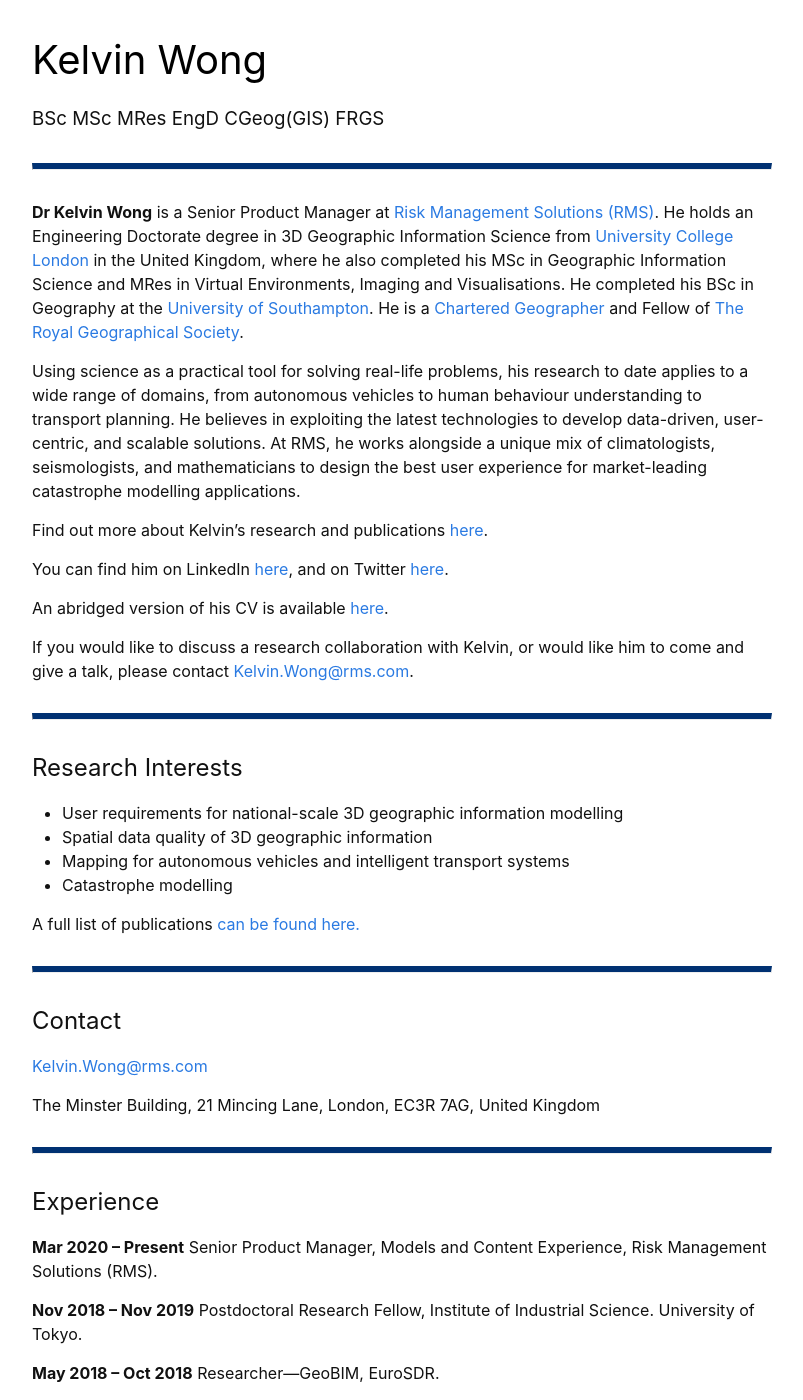
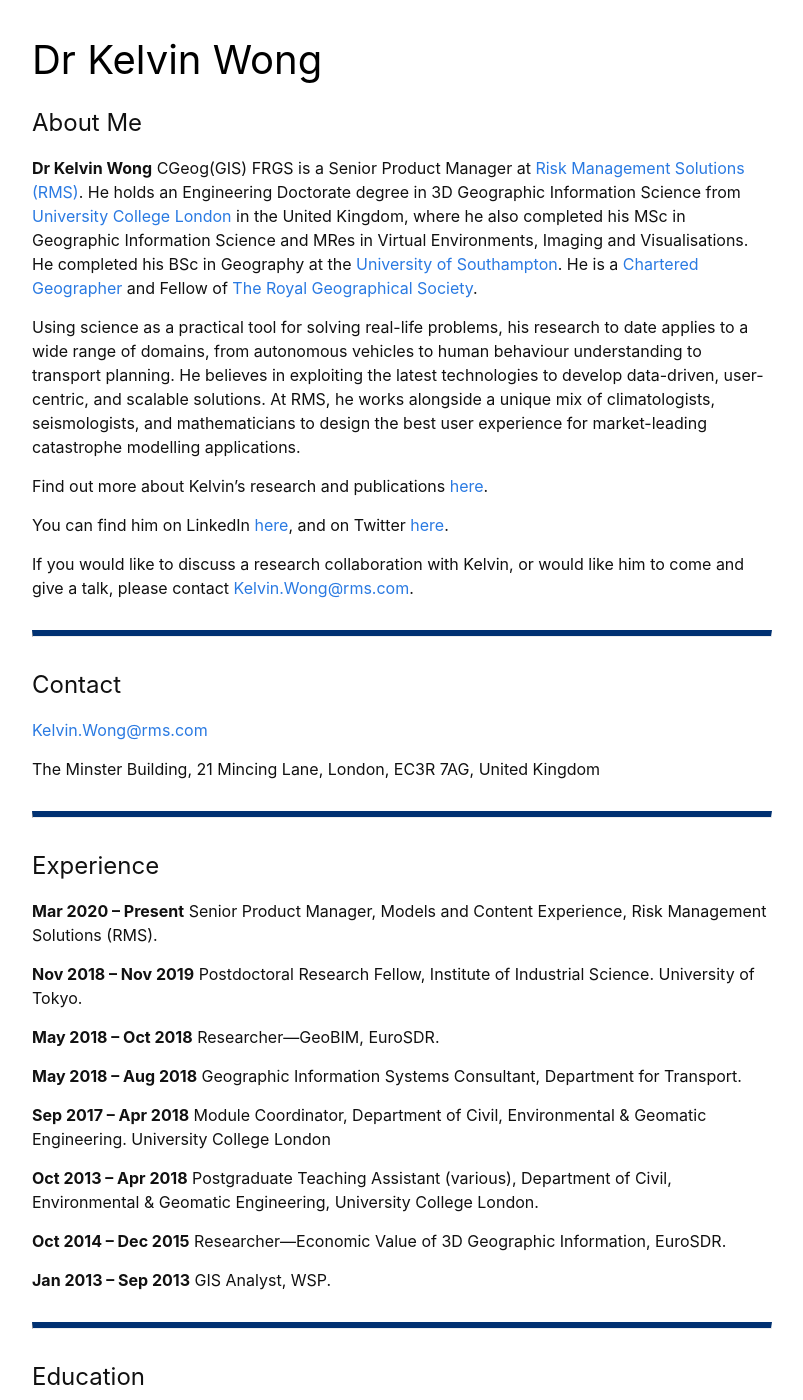
Before and after one commit to kel196/kel196.github.io, a Jekyll site: the page built from index.md, in a window 1280 px wide and 1400 px high. Shown: the whole window, without its empty margins (238-1041 px from the left). Built offline with Jekyll 4.4.1, drawn with Linux system fonts in a browser that asks for light colours; our own code applies the rules of GitHub Pages for plain Markdown files; some of the changed text lies outside the part shown.

Commit message:
Update index.md

```diff
--- a/index.md
+++ b/index.md
@@ -1,7 +1,6 @@
-# Kelvin Wong
-### BSc MSc MRes EngD CGeog(GIS) FRGS
----
-**Dr Kelvin Wong** is a Senior Product Manager at [Risk Management Solutions (RMS)](https://www.rms.com/). He holds an Engineering Doctorate degree in 3D Geographic Information Science from [University College London](https://www.ucl.ac.uk/) in the United Kingdom, where he also completed his MSc in Geographic Information Science and MRes in Virtual Environments, Imaging and Visualisations. He completed his BSc in Geography at the [University of Southampton](https://www.southampton.ac.uk/). He is a [Chartered Geographer](https://www.rgs.org/professionals/chartered-geographer/) and Fellow of [The Royal Geographical Society](https://www.rgs.org/).
+# Dr Kelvin Wong
+## About Me
+**Dr Kelvin Wong** CGeog(GIS) FRGS is a Senior Product Manager at [Risk Management Solutions (RMS)](https://www.rms.com/). He holds an Engineering Doctorate degree in 3D Geographic Information Science from [University College London](https://www.ucl.ac.uk/) in the United Kingdom, where he also completed his MSc in Geographic Information Science and MRes in Virtual Environments, Imaging and Visualisations. He completed his BSc in Geography at the [University of Southampton](https://www.southampton.ac.uk/). He is a [Chartered Geographer](https://www.rgs.org/professionals/chartered-geographer/) and Fellow of [The Royal Geographical Society](https://www.rgs.org/).
 
 Using science as a practical tool for solving real-life problems, his research to date applies to a wide range of domains, from autonomous vehicles to human behaviour understanding to transport planning. He believes in exploiting the latest technologies to develop data-driven, user-centric, and scalable solutions. At RMS, he works alongside a unique mix of climatologists, seismologists, and mathematicians to design the best user experience for market-leading catastrophe modelling applications.
 
@@ -9,18 +8,7 @@ Find out more about Kelvin's research and publications [here](#publications).
 
 You can find him on LinkedIn [here](https://www.linkedin.com/in/wongkelvin), and on Twitter [here](https://twitter.com/kel_196).
 
-An abridged version of his CV is available [here](https://kelvinwong.co.uk/CV/Wong_20201020.pdf).
-
 If you would like to discuss a research collaboration with Kelvin, or would like him to come and give a talk, please contact [Kelvin.Wong@rms.com](mailto:Kelvin.Wong@rms.com).
-
----
-## Research Interests
-- User requirements for national-scale 3D geographic information modelling
-- Spatial data quality of 3D geographic information
-- Mapping for autonomous vehicles and intelligent transport systems
-- Catastrophe modelling
-
-A full list of publications [can be found here.](#publications)
 
 ---
 ## Contact
@@ -164,10 +156,10 @@ The award provides a tax-free stipend of £18,590 per annum for four years, plus
 
 | Degree   | Title                                                        |
 | -------- | ------------------------------------------------------------ |
-| **EngD** | **Towards a National 3D Mapping Product for Great Britain**<br />Wong, K. (2018)<br />*EngD thesis*, University College London. Defended on 09 April 2018.<br />URL: [https://discovery.ucl.ac.uk/id/eprint/10047505/](https://discovery.ucl.ac.uk/id/eprint/10047505/) |
-| **MRes** | **Designing 3D Geographic Information for Navigation Using Google Glass**<br />Wong, K. (2014)<br />*MRes thesis*, University College London. |
-| **MSc**  | **Enhancing Positioning of Photovoltaic Panels Using 3D Geographic Information**<br />Wong, K. (2012)<br />*MSc thesis*, University College London. |
-| **BSc**  | **Assessing Photovoltaic Potential in Hawaii**<br />Wong, K. (2011)<br />*BSc thesis*, University of Southampton |
+| **EngD** | **Towards a National 3D Mapping Product for Great Britain**<br />Wong, K., 2018<br />*EngD thesis*, University College London. Defended on 09 April 2018.<br />URL: [https://discovery.ucl.ac.uk/id/eprint/10047505/](https://discovery.ucl.ac.uk/id/eprint/10047505/) |
+| **MRes** | **Designing 3D Geographic Information for Navigation Using Google Glass**<br />Wong, K., 2014<br />*MRes thesis*, University College London. |
+| **MSc**  | **Enhancing Positioning of Photovoltaic Panels Using 3D Geographic Information**<br />Wong, K., 2012<br />*MSc thesis*, University College London. |
+| **BSc**  | **Assessing Photovoltaic Potential in Hawaii**<br />Wong, K., 2011<br />*BSc thesis*, University of Southampton |
 
 ### Talks
 
```
Also changed, not shown: other parts of index.md (+5 -1 lines).
